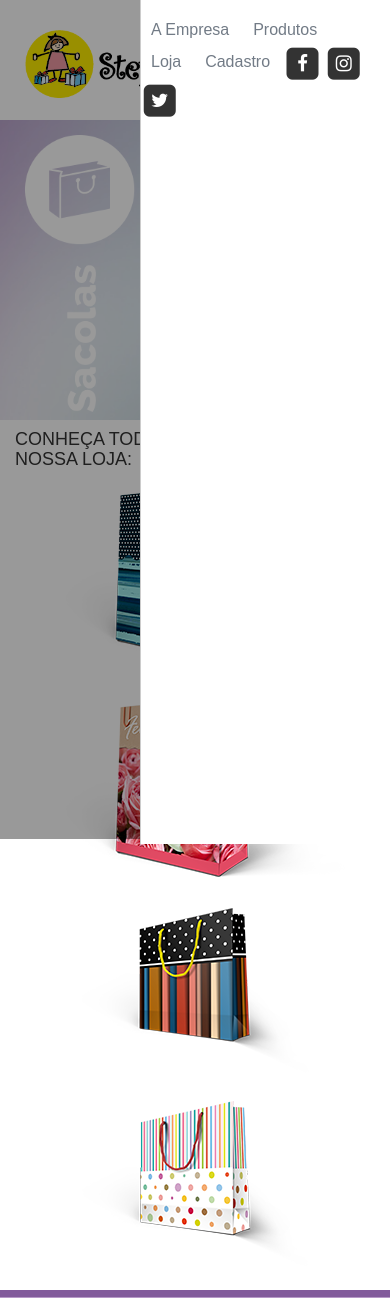
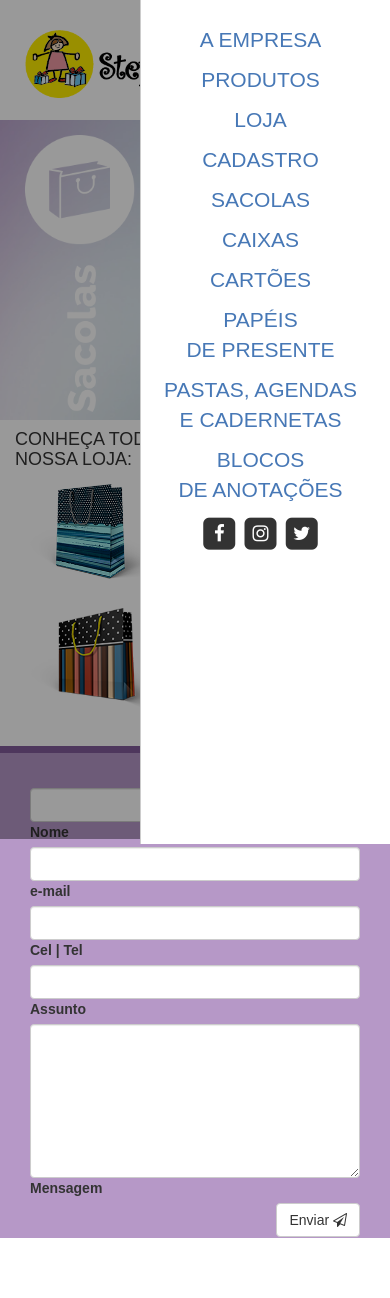
Before and after one commit to marquinhusgoncalves-zz/site-stephannieprint, a PHP site: page /index.php in a window 390 px wide, after a click that opens the changed part. Shown: the top 1298 px of the page. After the commit the page ends 1238 px from the top, so only its background shows below. Run offline with PHP 8.4, Linux system fonts and the light colour scheme; some libraries are stand-ins or nearby versions.

Commit message:
Menu e ajustes geral

```diff
--- a/css/style.css
+++ b/css/style.css
@@ -35,8 +35,7 @@
 body {
   font-family: 'museosans_100', sans-serif;
 }
-header {
-  z-index: 2;
+.head {
   position: relative;
   min-height: 120px;
 }
@@ -68,19 +67,28 @@ header li a {
 }
 header li a:hover,
 header li a:link {
-  color: #727b86;
+  color: #4778b6;
   text-decoration: none;
+}
+.redes-sociais, .link-menu {
+  display: none;
 }
 nav {
   position: absolute;
   top: 50px;
   right: 15px;
 }
+.menu-fixo {
+    background-color: #fff;
+    position: fixed;
+    z-index: 99;
+    width:100%;
+}
 .fa-stack {
  cursor: pointer;
 }
 span.fa-stack:hover {
-  color: pink;
+  color: #4778b6;
 }
 input#control-nav {
   visibility: hidden;
@@ -262,7 +270,7 @@ ul#navigation li a p {
   display: inline-block;
   position: relative;
   top: -100px;
-  left: 70px;
+  left: 110px;
 }
 .img-banner-cartoes, .img-banner-papeis, .img-banner-pastas, .img-banner-blocos {
   top: 30px;
@@ -350,7 +358,6 @@ form {
 }
 /*EMPRESA*/
 .empresa-box {
-  /*min-height: 550px;*/
   height: auto;
 }
 .empresa-box-1 {
@@ -428,13 +435,28 @@ form {
   .texto-banner {
     display: none;
   }
+  .redes-sociais {
+    position: absolute;
+    right: 90px;
+    top: 61px;
+    display: block;
+  }
+  .redes-sociais li {
+    display: inline-block;
+  }
+  .redes-sociais-menu {
+    display: none;
+  }
+  .link-menu {
+    display: block;
+  }
   header .control-nav {
     position: absolute;
     right: 25px;
-    top: 70px;
+    top: 65px;
     display: block;
     width: 30px;
-    padding: 8px 0;
+    padding: 10px 0;
     border: solid #333;
     border-width: 3px 0;
     z-index: 2;
@@ -476,6 +498,14 @@ form {
     -webkit-transform: translate(100%, 0);
     -ms-transform: translate(100%, 0);
     transform: translate(100%, 0);
+    text-align: center;
+  }
+  header li {
+    display: block;
+  }
+  header li a {
+    font-size: 21px;
+    margin: 10px;
   }
   /*EMPRESA*/
   .empresa-title-1 h2, .empresa-title-2 h2, .empresa-title-3 h2 {
@@ -505,8 +535,11 @@ form {
   header img {
     width: 340px;
   }
+  .redes-sociais {
+    top: 51px;
+  }
   header .control-nav {
-    top: 60px;
+    top: 55px;
   }
   .img-banner {
     top: 10px;
@@ -530,6 +563,14 @@ form {
     width: 200px;
   }
 }
+@media screen and (max-width: 580px) {
+  .redes-sociais {
+    display: none;
+  }
+  .redes-sociais-menu {
+    display: inline-block;
+  }
+}
 @media screen and (max-width: 480px) {
   .main {
     min-height: 300px;
@@ -538,7 +579,7 @@ form {
     width: 300px;
   }
   header .control-nav {
-    top: 53px;
+    top: 51px;
   }
   .img-banner {
     top: 15px;
--- a/header.php
+++ b/header.php
@@ -2,9 +2,9 @@
 <html>
 <head>
   <title>Stephannie Print</title>
-  <meta name="author" content=“Marquinhus Goncalves“>
-  <meta name="description" content=“Mundo S/A”>
-  <meta name="keywords" content=““>
+  <meta name="author" content="Marquinhus Goncalves">
+  <meta name="description" content="Mundo S/A">
+  <meta name="keywords" content="">
   <meta name="robots" content="index, follow">
   <meta charset="utf-8">
   <meta name="viewport" content="width=device-width, initial-scale=1.0">
@@ -15,31 +15,65 @@
   <link rel="stylesheet" href="https://maxcdn.bootstrapcdn.com/font-awesome/4.4.0/css/font-awesome.min.css">
 </head>
 <body>
-  <header class="container">
+  <header>
+  <div class="container head">
       <h1>
         <a href="index.php" title="Logo Stephannie Print"><img src="img/logo-sp.png" alt="Logo Stephannie Print"></a>
       </h1>
       <input type="checkbox" id="control-nav" />
+      <div class="redes-sociais">
+        <li>
+          <span class="fa-stack fa-lg">
+            <i class="fa fa-square fa-stack-2x"></i>
+            <i class="fa fa-facebook fa-stack-1x fa-inverse"></i>
+          </span>
+        </li>
+        <li>
+          <span class="fa-stack fa-lg">
+            <i class="fa fa-square fa-stack-2x"></i>
+            <i class="fa fa-instagram fa-stack-1x fa-inverse"></i>
+          </span>
+        </li>
+        <li>
+          <span class="fa-stack fa-lg">
+            <i class="fa fa-square fa-stack-2x"></i>
+            <i class="fa fa-twitter fa-stack-1x fa-inverse"></i>
+          </span>
+        </li>
+      </div>
       <label for="control-nav" class="control-nav"></label>
       <label for="control-nav" class="control-nav-close"></label>
       <nav>
         <ul>
-        <li><a href="empresa.php">A Empresa</a></li>
-        <li><a href="#">Produtos</a></li>
-        <li><a href="#">Loja</a></li>
-        <li><a href="#cadastro">Cadastro</a></li>
-        <li><span class="fa-stack fa-lg">
+          <li><a href="empresa.php">A EMPRESA</a></li>
+          <li><a href="#">PRODUTOS</a></li>
+          <li><a href="#">LOJA</a></li>
+          <li><a href="#cadastro">CADASTRO</a></li>
+          <li class="link-menu"><a href="index.php">SACOLAS</a></li>
+          <li class="link-menu"><a href="caixas.php">CAIXAS</a></li>
+          <li class="link-menu"><a href="cartoes.php">CARTÕES</a></li>
+          <li class="link-menu"><a href="papeis.php">PAPÉIS </br>DE PRESENTE</a></li>
+          <li class="link-menu"><a href="pastas.php">PASTAS, AGENDAS </br>E CADERNETAS</a></li>
+          <li class="link-menu"><a href="blocos.php">BLOCOS </br>DE ANOTAÇÕES</a></li>
+          <li class="redes-sociais-menu">
+            <span class="fa-stack fa-lg">
               <i class="fa fa-square fa-stack-2x"></i>
               <i class="fa fa-facebook fa-stack-1x fa-inverse"></i>
-        </span></li>
-        <li><span class="fa-stack fa-lg">
+            </span>
+          </li>
+          <li class="redes-sociais-menu">
+            <span class="fa-stack fa-lg">
               <i class="fa fa-square fa-stack-2x"></i>
               <i class="fa fa-instagram fa-stack-1x fa-inverse"></i>
-        </span></li>
-        <li><span class="fa-stack fa-lg">
+            </span>
+          </li>
+          <li class="redes-sociais-menu">
+            <span class="fa-stack fa-lg">
               <i class="fa fa-square fa-stack-2x"></i>
               <i class="fa fa-twitter fa-stack-1x fa-inverse"></i>
-        </span></li>
+            </span>
+          </li>
         </ul>
       </nav>
+    </div>
   </header>
--- a/index.php
+++ b/index.php
@@ -29,22 +29,22 @@
 <div class="others container">
  <h4>CONHEÇA TODAS AS OPÇÕES EM NOSSA LOJA:</h4>
  <div class="row">
-   <div class="col-xs-12 col-md-3">
+   <div class="col-xs-6 col-md-3">
     <a href="#" class="thumbnail">
       <img src="img/produtos/sacolas-opcao1.png" alt="Sacolas Opção 1">
     </a>
   </div>
-  <div class="col-xs-12 col-md-3">
+  <div class="col-xs-6 col-md-3">
     <a href="#" class="thumbnail">
       <img src="img/produtos/sacolas-opcao2.png" alt="Sacolas Opção 2">
     </a>
   </div>
-  <div class="col-xs-12 col-md-3">
+  <div class="col-xs-6 col-md-3">
     <a href="#" class="thumbnail">
       <img src="img/produtos/sacolas-opcao3.png" alt="Sacolas Opção 3">
     </a>
   </div>
-  <div class="col-xs-12 col-md-3">
+  <div class="col-xs-6 col-md-3">
     <a href="#" class="thumbnail">
       <img src="img/produtos/sacolas-opcao4.png" alt="Sacolas Opção 4">
     </a>
--- a/js/script.js
+++ b/js/script.js
@@ -1,3 +1,14 @@
+$(function(){
+	var nav = $('header');
+	$(window).scroll(function () {
+		if ($(this).scrollTop() > 150) {
+			nav.addClass("menu-fixo");
+		} else {
+			nav.removeClass("menu-fixo");
+		}
+	});
+});
+
 $(function() {
 	$('#navigation a').stop().animate({'marginLeft':'-85px'},1000);
 	$('#navigation > li').hover(
```
Also changed, not shown: blocos.php (+4 -4 lines), caixas.php (+5 -5 lines), cartoes.php (+4 -4 lines), papeis.php (+4 -4 lines), pastas.php (+4 -4 lines). Lines whose indentation alone changed are shown as unchanged.
